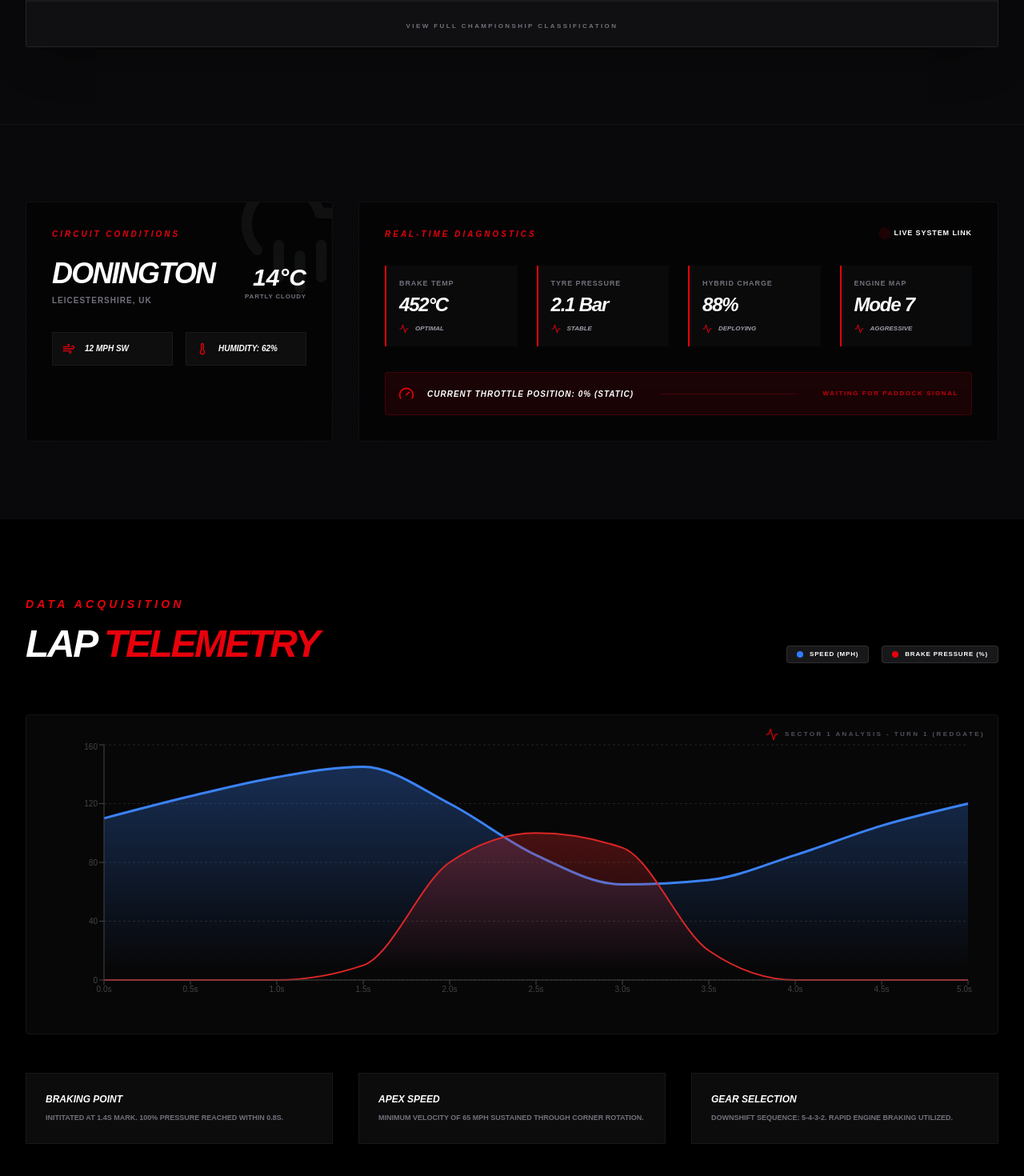
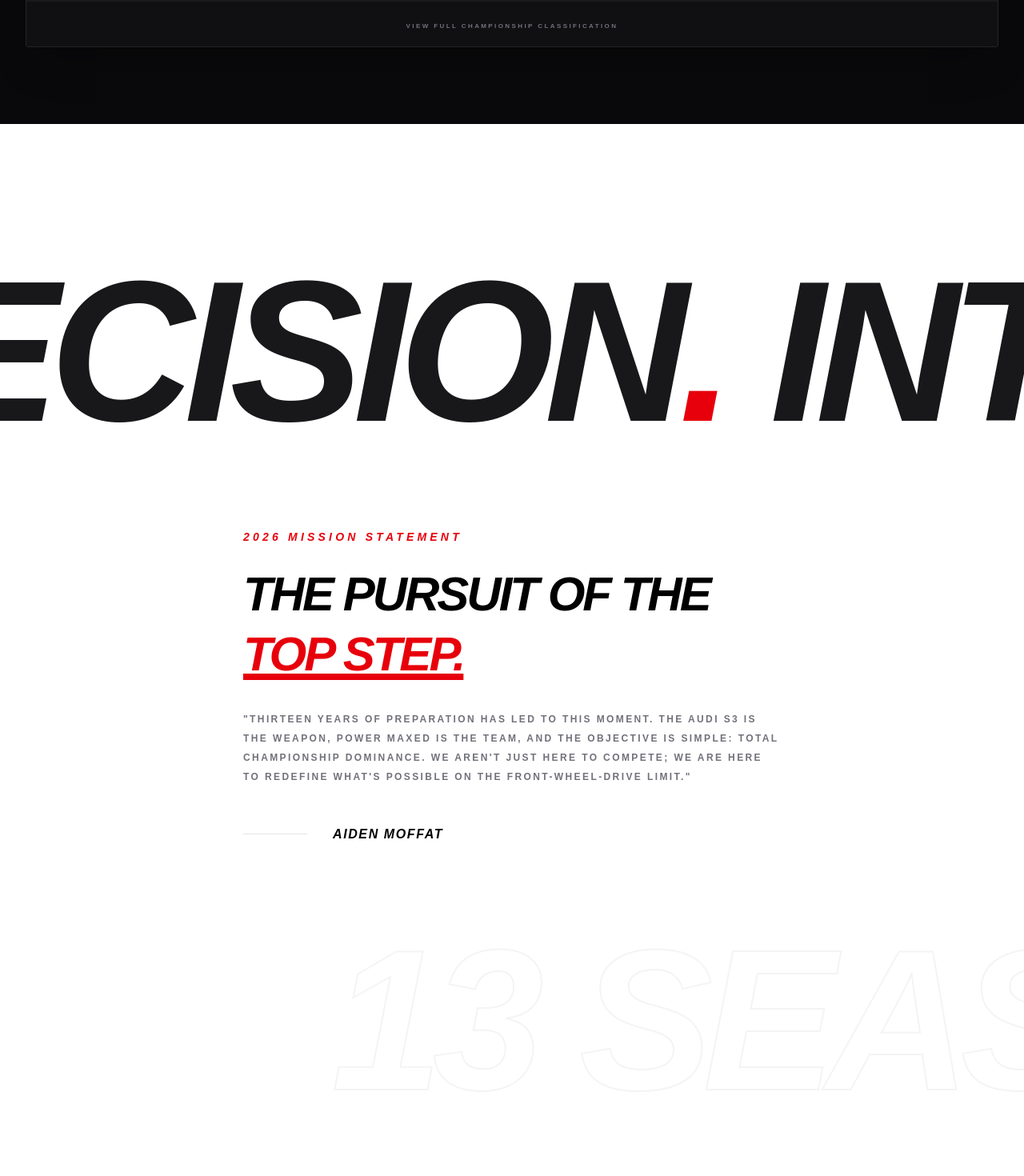
Before and after one commit to MarketingCo/aiden-moffat-racing, a Next.js app: page / in a window 1280 px wide. Shown: the part 1953-3423 px from the top of the page at 80% size. Built offline with nearby package versions, Linux system fonts and the light colour scheme.

Commit message:
Championship Winning Update: Added Kinetic Vision Typography and Editorial News Section

```diff
--- a/src/app/page.tsx
+++ b/src/app/page.tsx
@@ -3,6 +3,7 @@ import LiveTicker from '@/components/LiveTicker';
 import Hero from '@/components/Hero';
 import StatsDashboard from '@/components/StatsDashboard';
 import BTCCStandings from '@/components/BTCCStandings';
+import Vision from '@/components/Vision';
 import ChampionshipHUD from '@/components/ChampionshipHUD';
 import TelemetryChart from '@/components/TelemetryChart';
 import About from '@/components/About';
@@ -14,6 +15,7 @@ import TrackMap from '@/components/TrackMap';
 import TrackInsight from '@/components/TrackInsight';
 import Calendar from '@/components/Calendar';
 import Gallery from '@/components/Gallery';
+import News from '@/components/News';
 import SocialFeed from '@/components/SocialFeed';
 import Services from '@/components/Services';
 import Newsletter from '@/components/Newsletter';
@@ -29,6 +31,7 @@ export default function Home() {
       <Hero />
       <StatsDashboard />
       <BTCCStandings />
+      <Vision />
       <ChampionshipHUD />
       <TelemetryChart />
       <About />
@@ -40,6 +43,7 @@ export default function Home() {
       <TrackInsight />
       <Calendar />
       <Gallery />
+      <News />
       <SocialFeed />
       <Services />
       <Newsletter />
--- /dev/null
+++ b/src/components/News.tsx
@@ -0,0 +1,85 @@
+'use client';
+
+import { motion } from 'framer-motion';
+import { ArrowRight, Clock, Tag } from 'lucide-react';
+
+export default function NewsSection() {
+  const articles = [
+    {
+      date: 'April 14, 2026',
+      tag: 'Race Prep',
+      title: 'Final Shakedown: Audi S3 Performance Metrics Exceed Expectations',
+      desc: 'Technical debrief from Croft testing reveals significant gains in front-end mechanical grip.',
+      image: '/images/audi3.jpg'
+    },
+    {
+      date: 'April 10, 2026',
+      tag: 'Team News',
+      title: 'Power Maxed Racing Unveils 2026 LKQ Euro Car Parts Livery',
+      desc: 'The brand new look for the season launch at Brands Hatch draws massive fan attention.',
+      image: '/images/audi1.jpg'
+    }
+  ];
+
+  return (
+    <section id="news" className="py-24 bg-black border-t border-white/5 relative overflow-hidden">
+      <div className="max-w-7xl mx-auto px-4 sm:px-6 lg:px-8">
+        <div className="flex flex-col md:flex-row items-end justify-between mb-16 gap-8">
+          <div>
+            <span className="text-red-600 font-bold uppercase tracking-[0.3em] mb-4 block italic text-sm">Paddock Reports</span>
+            <h2 className="text-5xl font-black uppercase italic tracking-tighter leading-none text-white">
+              Latest <span className="text-red-600">News</span>
+            </h2>
+          </div>
+          <button className="flex items-center gap-2 font-black uppercase italic text-xs tracking-widest text-zinc-500 hover:text-white transition-all">
+            View All Reports <ArrowRight className="h-4 w-4" />
+          </button>
+        </div>
+
+        <div className="grid grid-cols-1 lg:grid-cols-2 gap-12">
+          {articles.map((article, idx) => (
+            <motion.article
+              key={article.title}
+              initial={{ opacity: 0, y: 20 }}
+              whileInView={{ opacity: 1, y: 0 }}
+              transition={{ delay: idx * 0.1 }}
+              className="group cursor-pointer"
+            >
+              <div className="relative aspect-[16/9] overflow-hidden rounded-sm border border-white/5 mb-8">
+                <div
+                  className="w-full h-full bg-cover bg-center transition-transform duration-700 group-hover:scale-110 grayscale group-hover:grayscale-0"
+                  style={{ backgroundImage: `url('${article.image}')` }}
+                />
+                <div className="absolute top-4 left-4">
+                   <span className="bg-red-600 text-white font-black uppercase italic text-[9px] px-3 py-1 tracking-widest">
+                     {article.tag}
+                   </span>
+                </div>
+              </div>
+
+              <div className="flex items-center gap-6 mb-4 text-[10px] font-bold uppercase tracking-widest text-zinc-500">
+                <div className="flex items-center gap-2">
+                  <Clock className="h-3 w-3 text-red-600" />
+                  {article.date}
+                </div>
+                <div className="flex items-center gap-2">
+                  <Tag className="h-3 w-3 text-red-600" />
+                  BTCC 2026
+                </div>
+              </div>
+
+              <h3 className="text-2xl font-black uppercase italic tracking-tighter text-white mb-4 group-hover:text-red-600 transition-colors">
+                {article.title}
+              </h3>
+              <p className="text-zinc-500 font-bold uppercase text-[10px] tracking-widest leading-loose mb-8">
+                {article.desc}
+              </p>
+
+              <div className="h-1 w-0 bg-red-600 transition-all duration-500 group-hover:w-full" />
+            </motion.article>
+          ))}
+        </div>
+      </div>
+    </section>
+  );
+}
--- /dev/null
+++ b/src/components/Vision.tsx
@@ -0,0 +1,60 @@
+'use client';
+
+import { motion, useScroll, useTransform } from 'framer-motion';
+import { useRef } from 'react';
+
+export default function VisionSection() {
+  const containerRef = useRef(null);
+  const { scrollYProgress } = useScroll({
+    target: containerRef,
+    offset: ["start end", "end start"]
+  });
+
+  const x1 = useTransform(scrollYProgress, [0, 1], [0, -500]);
+  const x2 = useTransform(scrollYProgress, [0, 1], [0, 500]);
+
+  return (
+    <section ref={containerRef} className="py-40 bg-white overflow-hidden select-none">
+      <div className="flex flex-col gap-4">
+        <motion.div style={{ x: x1 }} className="whitespace-nowrap flex gap-8">
+           {Array(5).fill(' ').map((_, i) => (
+             <span key={i} className="text-[120px] md:text-[250px] font-black italic uppercase tracking-tighter text-zinc-900 leading-none">
+               Precision<span className="text-red-600">.</span> Intensity<span className="text-red-600">.</span> Victory<span className="text-red-600">.</span>
+             </span>
+           ))}
+        </motion.div>
+
+        <div className="max-w-7xl mx-auto px-4 sm:px-6 lg:px-8 py-20 relative z-10">
+           <div className="max-w-2xl">
+             <span className="text-red-600 font-bold uppercase tracking-[0.3em] mb-6 block italic text-sm">2026 Mission Statement</span>
+             <h2 className="text-4xl md:text-6xl font-black uppercase italic tracking-tighter text-black leading-tight mb-8">
+               The pursuit of the <span className="text-red-600 underline decoration-8 underline-offset-4">Top Step.</span>
+             </h2>
+             <p className="text-zinc-500 font-bold uppercase text-xs tracking-[0.2em] leading-loose">
+               "Thirteen years of preparation has led to this moment. The Audi S3 is the weapon, Power Maxed is the team, and the objective is simple: total championship dominance. We aren't just here to compete; we are here to redefine what's possible on the front-wheel-drive limit."
+             </p>
+             <div className="mt-12 flex items-center gap-8">
+                <div className="h-px w-20 bg-zinc-200" />
+                <span className="font-black italic uppercase tracking-widest text-black">Aiden Moffat</span>
+             </div>
+           </div>
+        </div>
+
+        <motion.div style={{ x: x2 }} className="whitespace-nowrap flex gap-8">
+           {Array(5).fill(' ').map((_, i) => (
+             <span key={i} className="text-[120px] md:text-[250px] font-black italic uppercase tracking-tighter text-zinc-100 leading-none outline-text">
+               13 Seasons<span className="text-red-600">.</span> No Compromise<span className="text-red-600">.</span> Only Speed<span className="text-red-600">.</span>
+             </span>
+           ))}
+        </motion.div>
+      </div>
+
+      <style jsx>{`
+        .outline-text {
+          -webkit-text-stroke: 2px #f4f4f5;
+          color: transparent;
+        }
+      `}</style>
+    </section>
+  );
+}
```
